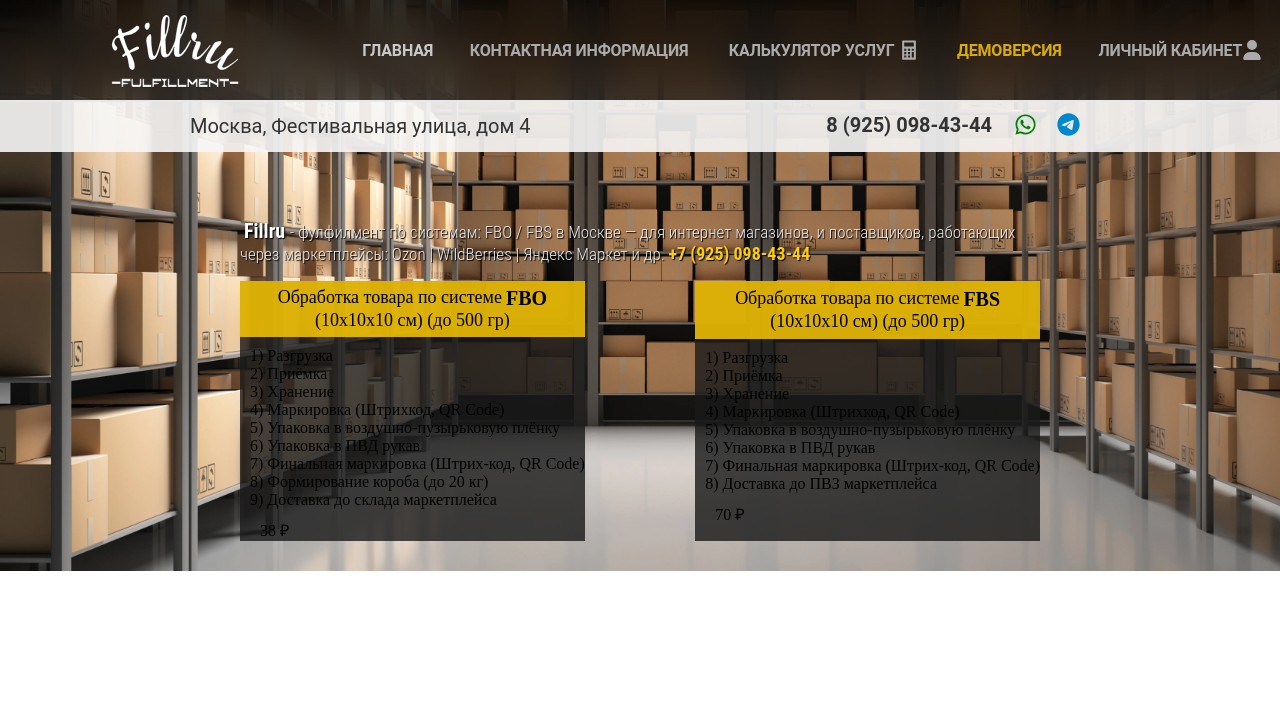
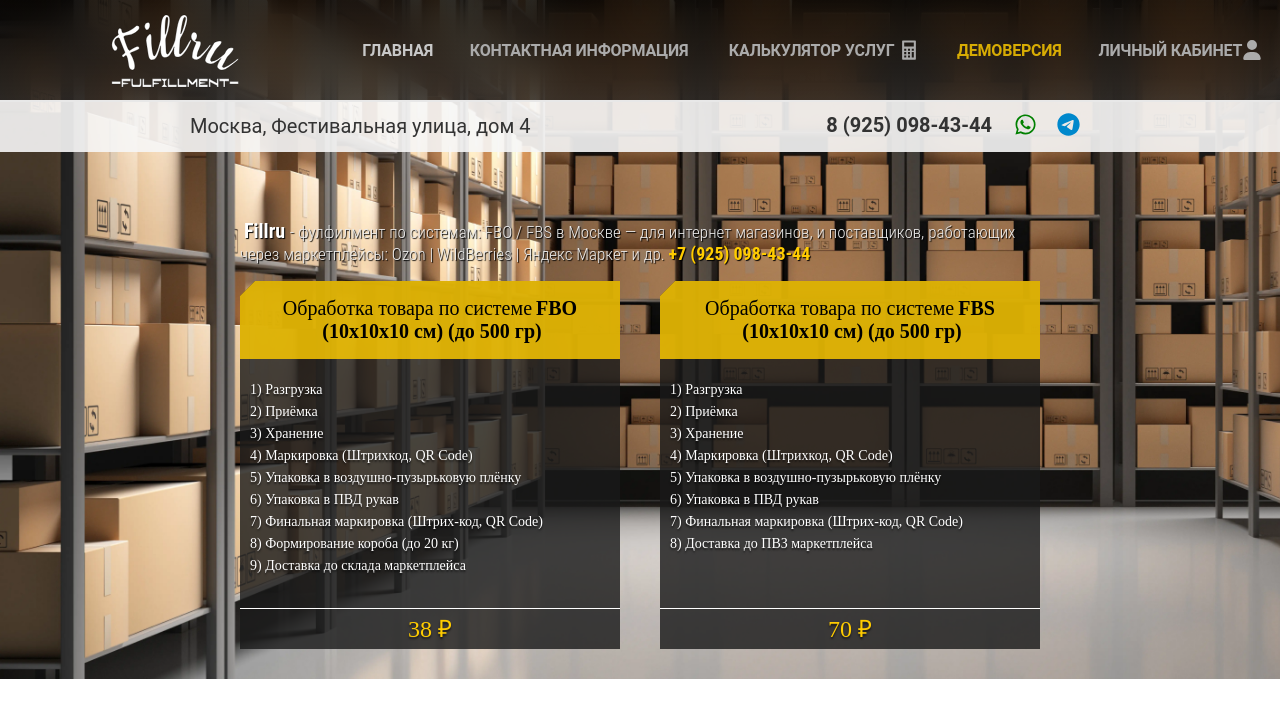
Before and after one commit to Elgrush/Fillru, a Django app: page / in a window 1280 px wide. Shown: the top 718 px of the page. Run offline with Django 5.2, Linux system fonts and the light colour scheme.

Commit message:
Prices done

```diff
--- a/main/templates/main/main.html
+++ b/main/templates/main/main.html
@@ -21,7 +21,7 @@
               <header class="comparison-item-head">
                 <div class="comparison-new-header">Обработка товара по системе <div class="bold shad">FBO</div>
                 </div>
-                <div>
+                <div class="bold shad">
                   (10x10x10 см) (до 500 гр)
                 </div>
               </header>
@@ -35,9 +35,9 @@
                   <dt>7) Финальная маркировка (Штрих-код, QR Code)</dt>
                   <dt>8) Формирование короба (до 20 кг)</dt>
                   <dt>9) Доставка до склада маркетплейса</dt>
+                </div>
                 <div class="comparison-item --foot">
-                  <dt class="orange price fbs text-center"> 38 ₽</dt>
-                </div>
+                  <dt class="comparison-item-price"> 38 ₽</dt>
                 </div>
             </section>
 
@@ -45,7 +45,7 @@
               <header class="comparison-item-head">
                 <div class="comparison-new-header">Обработка товара по системе <div class="bold shad">FBS</div>
                 </div>
-                <div>
+                <div class="bold shad">
                   (10x10x10 см) (до 500 гр)
                 </div>
               </header>
@@ -58,9 +58,9 @@
                   <dt>6) Упаковка в ПВД рукав</dt>
                   <dt>7) Финальная маркировка (Штрих-код, QR Code)</dt>
                   <dt>8) Доставка до ПВЗ маркетплейса</dt>
+                </div>
                 <div class="comparison-item --foot">
-                  <dt class="orange price fbs text-center"> 70 ₽</dt>
-                </div>
+                  <dt class="comparison-item-price"> 70 ₽</dt>
                 </div>
             </section>
           </div>
--- a/static/css/main/main.css
+++ b/static/css/main/main.css
@@ -45,20 +45,20 @@ a.orange-bold {
 }
 
 .comparison {
-    display: grid;
     width: 100%;
+    display: flex;
+    font-size: 14px;
     justify-content: space-between;
-    height: 290px;
 }
 
 section.comparison-side {
     grid-row: 1;
-    width: 100%;
     background-color: rgba(26, 26, 26, 0.8);
-    font-size: 16px;
     display: flex;
     flex-direction: column;
     margin-bottom: 30px;
+    clip-path: polygon(15px 0px, 100% 0px, 100% 100%, calc(100% - 15px) 100%, 0px 100%, 0px 15px);
+    width: 47.5%;
 }
 
 .comparison-new-header {
@@ -77,12 +77,39 @@ header.comparison-item-head {
     align-items: center;
     background-color: rgba(255, 204, 0, 0.82);
     font-size: 18px;
-    height: 30%;
+    height: 100px;
     justify-content: center;
+    font-size: 20px;
 }
 
 .comparison-item {
-    margin-top: 10px;
+    margin-top: 20px;
     margin-left: 10px;
-    height: 100%;
+    height: 80%;
+    line-height: 22px;
+    text-shadow: rgba(0, 0, 0, 0.6) 0px 2px 2px;
+    color: rgba(255, 255, 255);
+    font-weight: 500;
+    inset CONTAIN-INTRINSIC-BLOCK-SIZE: AUTO 100PX;
+    inset CONTAIN-INTRINSIC-BLOCK-SIZE: AUTO 100PX;
+    inset 0 -1px CONTAIN-INTRINSIC-BLOCK-SIZE: AUTO 100PX;
+    inset 0 -1px CONTAIN-INTRINSIC-BLOCK-SIZE: AUTO 100PX;
+    inset 0 -1px 0 CONTAIN-INTRINSIC-BLOCK-SIZE: AUTO 100PX;
+    inset 0 -1px 0 CONTAIN-INTRINSIC-BLOCK-SIZE: AUTO 100PX;
+    display: flex;
+    flex-direction: column;
 }
+
+.comparison-item.--foot {
+    box-shadow: inset 0 1px 0 0;
+    margin-left: 0;
+    height: 40px;
+    margin-top: 0;
+    align-items: center;
+    padding-top: 10px;
+}
+
+dt.comparison-item-price {
+    font-size: 24px;
+    color: rgb(255, 204, 0);
+}
```
